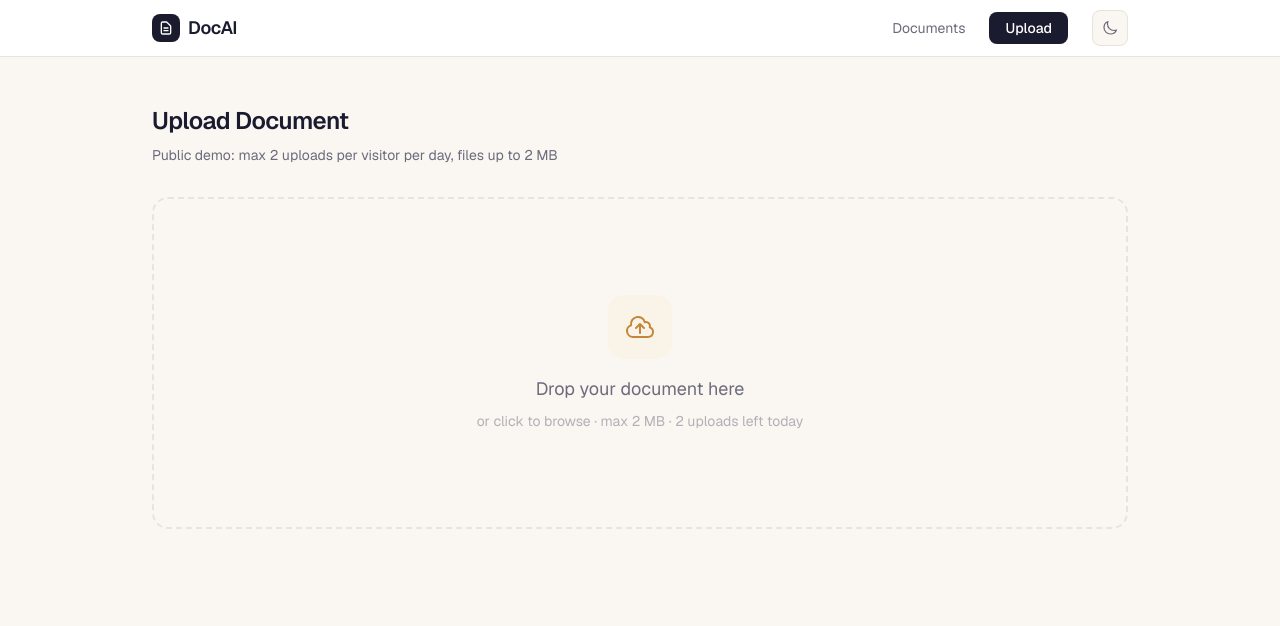
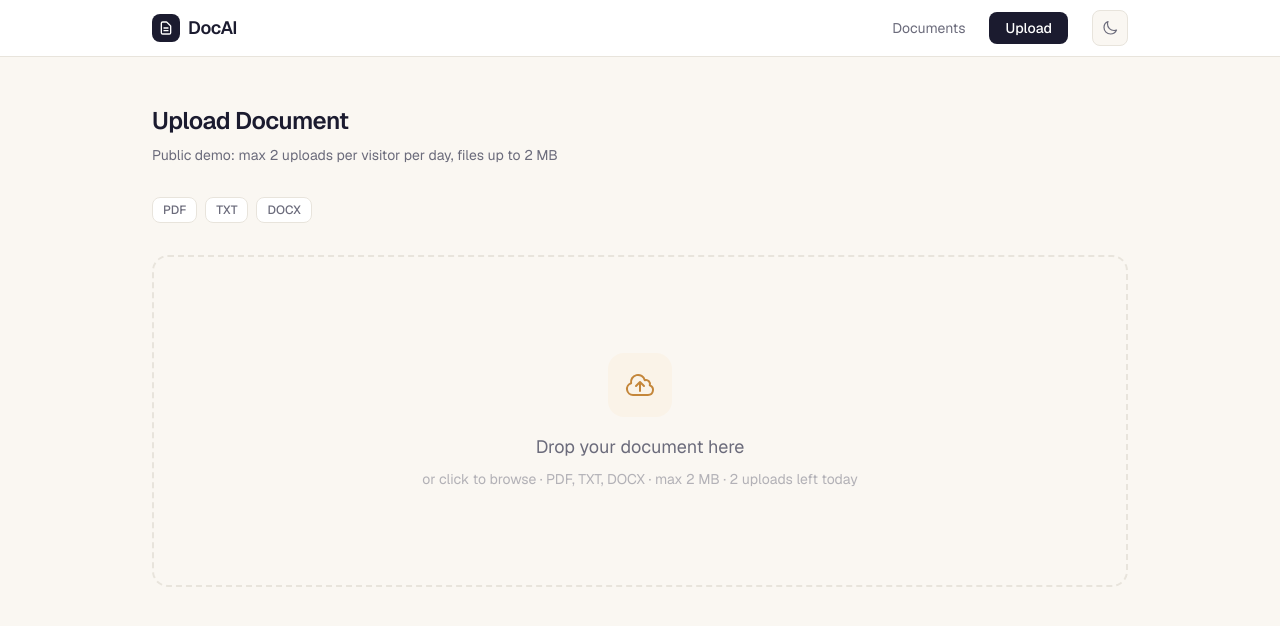
Before and after one commit to Ikbenvlado/ai-document-assistant, a Next.js app in the folder frontend/: page /upload in a window 1280 px wide. Shown: the top 626 px of the page. Built offline with nearby package versions, Linux system fonts and the light colour scheme; no server answers.

Commit message:
Polish upload and chat controls

```diff
--- a/frontend/src/app/upload/page.tsx
+++ b/frontend/src/app/upload/page.tsx
@@ -212,6 +212,16 @@ export default function UploadPage() {
           Public demo: max {DAILY_UPLOAD_LIMIT} uploads per visitor per day,
           files up to {MAX_DEMO_FILE_SIZE_MB} MB
         </p>
+        <div className="flex flex-wrap gap-2 mb-8">
+          {["PDF", "TXT", "DOCX"].map((type) => (
+            <span
+              key={type}
+              className="px-2.5 py-1 rounded-lg border border-[var(--color-border)] bg-[var(--color-surface)] text-xs font-medium text-[var(--color-ink-muted)]"
+            >
+              {type}
+            </span>
+          ))}
+        </div>
       </div>
 
       <div
@@ -276,7 +286,8 @@ export default function UploadPage() {
               Drop your document here
             </p>
             <p className="text-[var(--color-ink-muted)]/50 text-sm">
-              or click to browse &middot; max {MAX_DEMO_FILE_SIZE_MB} MB &middot;{" "}
+              or click to browse &middot; PDF, TXT, DOCX &middot; max{" "}
+              {MAX_DEMO_FILE_SIZE_MB} MB &middot;{" "}
               {uploadLimit
                 ? `${uploadLimit.remaining} upload${uploadLimit.remaining === 1 ? "" : "s"} left today`
                 : `${DAILY_UPLOAD_LIMIT} uploads/day`}
--- a/frontend/src/components/chat/ChatInput.tsx
+++ b/frontend/src/components/chat/ChatInput.tsx
@@ -35,8 +35,8 @@ export function ChatInput({
   };
 
   return (
-    <div className="flex items-end gap-2">
-      <div className="flex-1">
+    <div className="grid grid-cols-[minmax(0,1fr)_auto] items-start gap-2">
+      <div className="min-w-0">
         <textarea
           ref={inputRef}
           value={value}
@@ -46,7 +46,7 @@ export function ChatInput({
           disabled={disabled}
           rows={1}
           maxLength={MAX_DEMO_QUESTION_LENGTH}
-          className="w-full resize-none rounded-xl border border-[var(--color-border)] bg-[var(--color-background)] px-4 py-2.5 text-sm placeholder:text-[var(--color-ink-muted)]/40 focus:outline-none focus:ring-2 focus:ring-[var(--color-accent)]/20 focus:border-[var(--color-accent)]/40 disabled:opacity-50 transition-all"
+          className="block w-full min-h-11 resize-none rounded-xl border border-[var(--color-border)] bg-[var(--color-background)] px-4 py-2.5 text-sm leading-5 placeholder:text-[var(--color-ink-muted)]/40 focus:outline-none focus:ring-2 focus:ring-[var(--color-accent)]/20 focus:border-[var(--color-accent)]/40 disabled:opacity-50 transition-all"
         />
         <p className="mt-1 text-[10px] text-[var(--color-ink-muted)]/50 text-right">
           {value.length}/{MAX_DEMO_QUESTION_LENGTH}
@@ -55,7 +55,7 @@ export function ChatInput({
       <button
         onClick={handleSend}
         disabled={disabled || !value.trim()}
-        className="shrink-0 px-4 py-2.5 rounded-xl bg-[var(--color-button)] text-[var(--color-button-ink)] text-sm font-medium hover:opacity-90 disabled:opacity-30 transition-all"
+        className="h-11 shrink-0 px-4 rounded-xl bg-[var(--color-button)] text-[var(--color-button-ink)] text-sm font-medium hover:opacity-90 disabled:opacity-30 transition-all"
       >
         Send
       </button>
```
